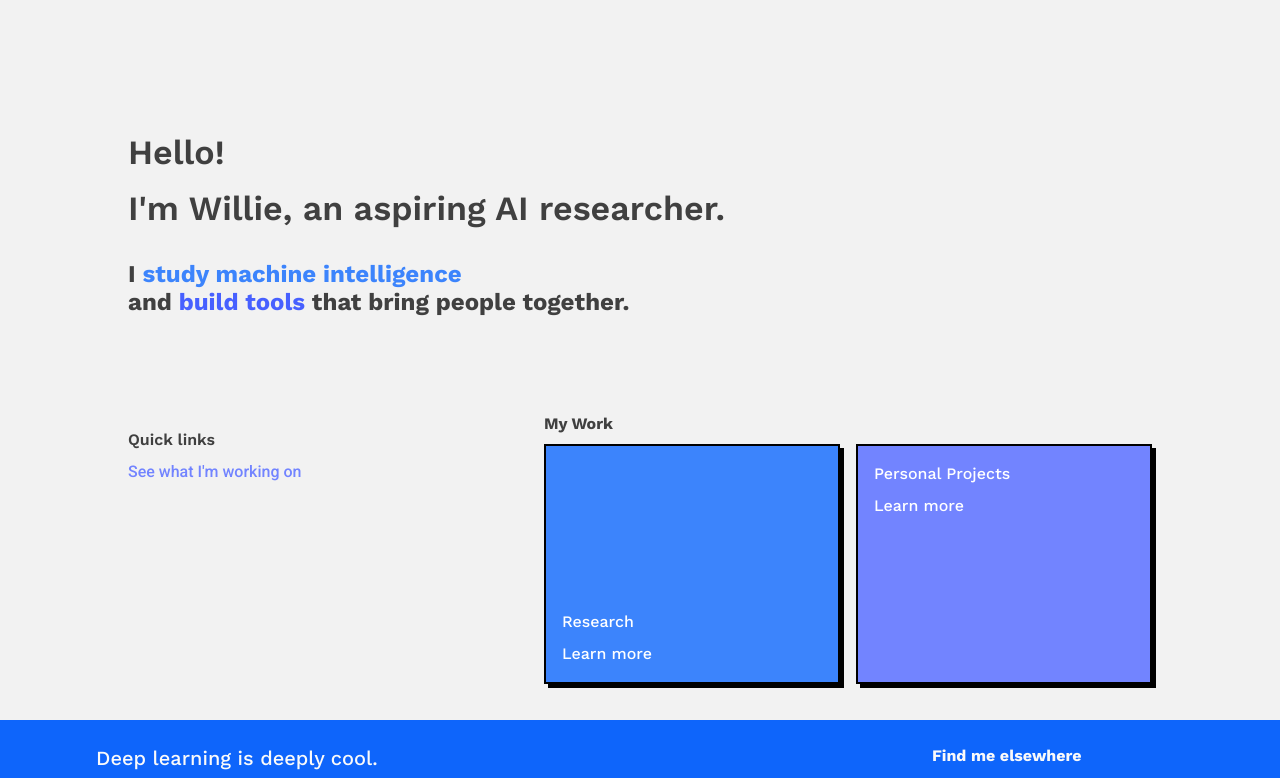
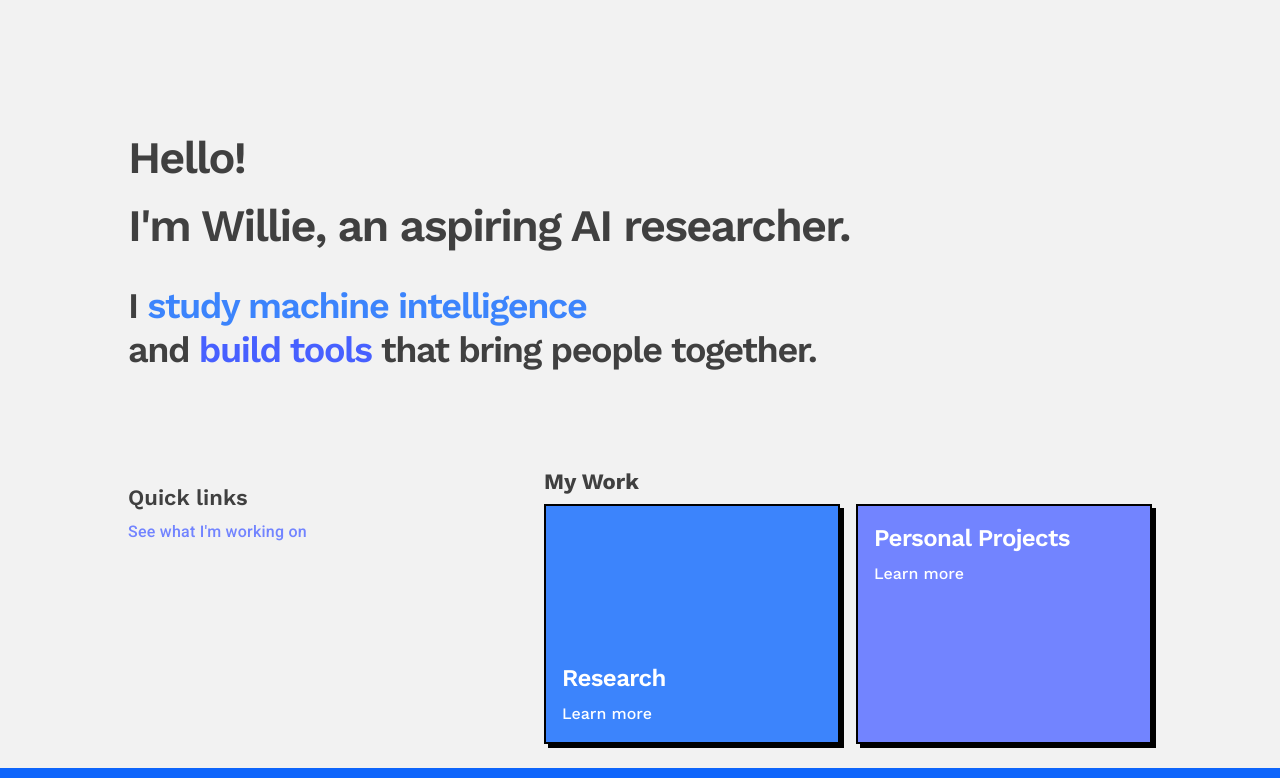
Before and after one commit to WillieCubed/website, a Next.js app: page / in a window 1280 px wide. Shown: the top 778 px of the page. Built offline with nearby package versions, Linux system fonts and the light colour scheme.

Commit message:
feat: Update site themes
I finally got around to defining the missing typography styles and added
new surface foreground and background colors. The primary color,
Maverick, is also defined now.

TODO: Redefine primary and decondary in terms of new colors

```diff
--- a/tailwind.config.js
+++ b/tailwind.config.js
@@ -13,29 +13,123 @@ const tailwindConfig = {
       },
       fontSize: {
         'display-large': [
-          '48px',
+          '57px',
           {
-            lineHeight: '56px',
-            letterSpacing: '0.025em',
-            fontWeight: '700',
+            lineHeight: '64px',
+            letterSpacing: '-0.04em',
+            fontWeight: '600',
           },
         ],
         'display-medium': [
-          '34px',
+          '45px',
           {
-            lineHeight: '40px',
+            lineHeight: '52px',
+            letterSpacing: '-0.04em',
             fontWeight: '600',
           },
         ],
         'display-small': [
+          '36px',
+          {
+            lineHeight: '44px',
+            letterSpacing: '-0.04em',
+            fontWeight: '600',
+          },
+        ],
+        'headline-large': [
+          '32px',
+          {
+            lineHeight: '40px',
+            letterSpacing: '-0.025em',
+            fontWeight: '700',
+          },
+        ],
+        'headline-medium': [
+          '28px',
+          {
+            lineHeight: '36px',
+            letterSpacing: '-0.025em',
+            fontWeight: '600',
+          },
+        ],
+        'headline-small': [
           '24px',
           {
+            lineHeight: '32px',
+            letterSpacing: '-0.025em',
+            fontWeight: '600',
+          },
+        ],
+        'title-large': [
+          '22px',
+          {
             lineHeight: '28px',
-            fontWeight: '700',
+            fontWeight: '600',
+          },
+        ],
+        'title-medium': [
+          '16px',
+          {
+            lineHeight: '24px',
+            letterSpacing: '0.015em',
+            fontWeight: '500',
+          },
+        ],
+        'title-small': [
+          '14px',
+          {
+            letterSpacing: '0.01em',
+            lineHeight: '20px',
+            fontWeight: '500',
+          },
+        ],
+        'label-large': [
+          '14px',
+          {
+            lineHeight: '20px',
+            letterSpacing: '0.01em',
+            fontWeight: '600',
+          },
+        ],
+        'label-medium': [
+          '12px',
+          {
+            lineHeight: '16px',
+            letterSpacing: '0.05em',
+            fontWeight: '600',
+          },
+        ],
+        'label-small': [
+          '11px',
+          {
+            lineHeight: '16px',
+            letterSpacing: '0.025em',
+            fontWeight: '600',
+          },
+        ],
+        'body-medium': [
+          '14px',
+          {
+            lineHeight: '20px',
+            letterSpacing: '0.025em',
+            fontWeight: '500',
+          },
+        ],
+        'body-small': [
+          '12px',
+          {
+            lineHeight: '16px',
+            letterSpacing: '0.04em',
           },
         ],
       },
       colors: {
+        maverick: {
+          50: '#ECF3FF',
+          100: '#D8E6FE',
+          500: '#3C84FC',
+          950: '#060D19',
+        },
         primary: {
           'light-1': '#5E98FD',
           DEFAULT: '#3C84FC',
@@ -56,6 +150,13 @@ const tailwindConfig = {
           'dark-2': '#4760FF',
           'dark-3': '#4157E8',
         },
+        surface: {
+          foreground: {
+            DEFAULT: '#FFFFFF',
+            alt: '#D8E6FE',
+          },
+          background: '#ECF3FF',
+        },
         important: '#FC3C82',
         'on-primary': '#F9F9F9',
         'on-light': '#404040',
@@ -70,9 +171,18 @@ const tailwindConfig = {
         },
         link: '#3324BB',
       },
+      screens: {
+        tablet: '640px',
+        // => @media (min-width: 640px) { ... }
+
+        tablet: '768px',
+
+        desktop: '1280px',
+        // => @media (min-width: 1280px) { ... }
+      },
     },
   },
-  plugins: [require('tailwind-scrollbar')],
+  plugins: [require('@tailwindcss/typography'), require('tailwind-scrollbar')],
 };
 
 module.exports = tailwindConfig;
```
